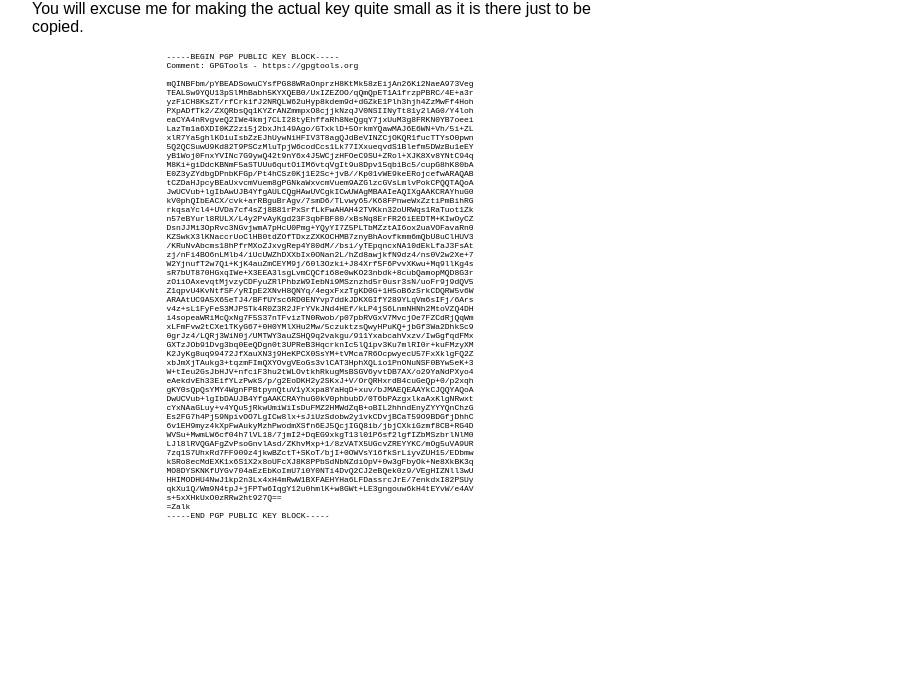
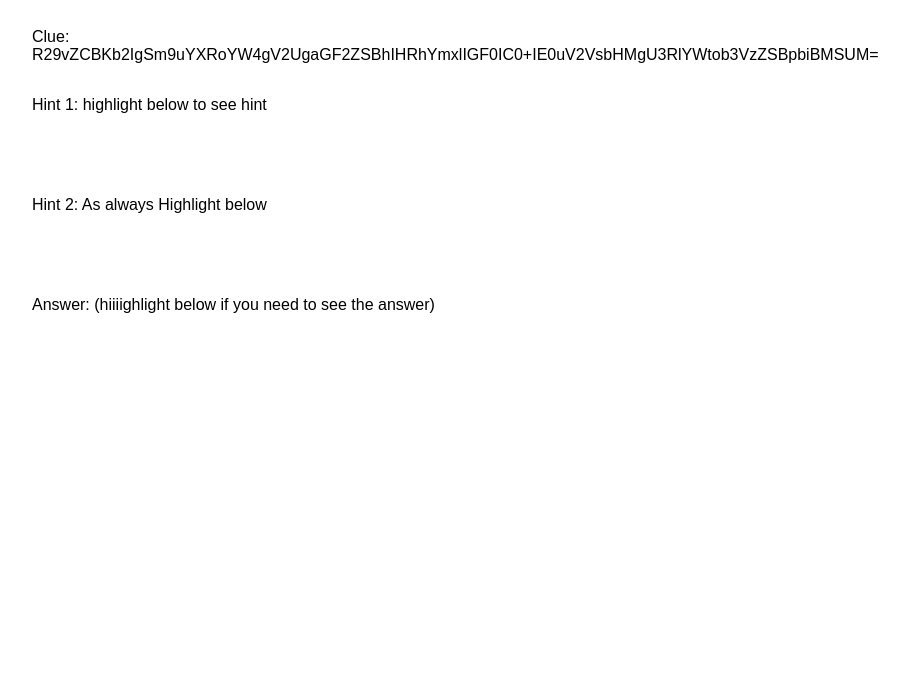
Before and after one commit to chrisdl/chrisdl.github.io, a website: page index.html in a window 1280 px wide. Shown: the part 228-908 px from the top of the page, without its empty margins (320-1229 px from the left). After the commit the page ends 800 px from the top, so only its background shows below. Drawn offline with Linux system fonts and the light colour scheme.

Commit message:
treasurehunt for my family =).

```diff
--- a/assets/sass/main.sass
+++ b/assets/sass/main.sass
@@ -18,3 +18,10 @@ pre
 
 .gpg-public-key
   font-size: 8px
+
+.gpg
+  display: none
+
+
+.white
+  color: white
--- a/index.html
+++ b/index.html
@@ -3,12 +3,10 @@
   <head>
     <meta charset="utf-8">
     <link rel="stylesheet" href="assets/css/main.css" media="screen" title="no title" charset="utf-8">
-    <title>Chris DiLorenzo |  </title>
+    <title>Chris DiLorenzo | Engineering Wunderkind</title>
   </head>
   <body>
     <!-- Oh No You Found Me! <img src="assets/images/smooth_operator.jpg" alt="" /> -->
-    <!-- <h1>Chris DiLorenzo</h1>
-    <h2>Finally someone on the Internet that doesn't have opinions.</h2> -->
 
     <section class="gpg">
       <h2>GPG Public Key</h2>
@@ -69,5 +67,32 @@ s+5xXHkUxO0zRRw2ht927Q==
 -----END PGP PUBLIC KEY BLOCK-----</code></pre>
     </section>
     <script type="text/javascript" src="assets/js/main.js"></script>
+
+
+    <h1>The Hunt for a place to eat, Final Clue</h1>
+    <p>
+      Clue: R29vZCBKb2IgSm9uYXRoYW4gV2UgaGF2ZSBhIHRhYmxlIGF0IC0+IE0uV2VsbHMgU3RlYWtob3VzZSBpbiBMSUM=
+    </p>
+
+    <p>
+      Hint 1: highlight below to see hint
+    </p>
+    <p class="white">
+      What is Meghan Trainor all about?
+    </p>
+
+    <p>
+      Hint 2: As always Highlight below
+    </p>
+    <p class="white">
+      Nintendo XX was a popular console in it's heyday.
+    </p>
+
+    <p>
+      Answer: (hiiiighlight below if you need to see the answer)
+    </p>
+    <p class="white">
+      It's base64encoded you dum dums.
+    </p>
   </body>
 </html>
```
Also changed, not shown: assets/css/main.css.
